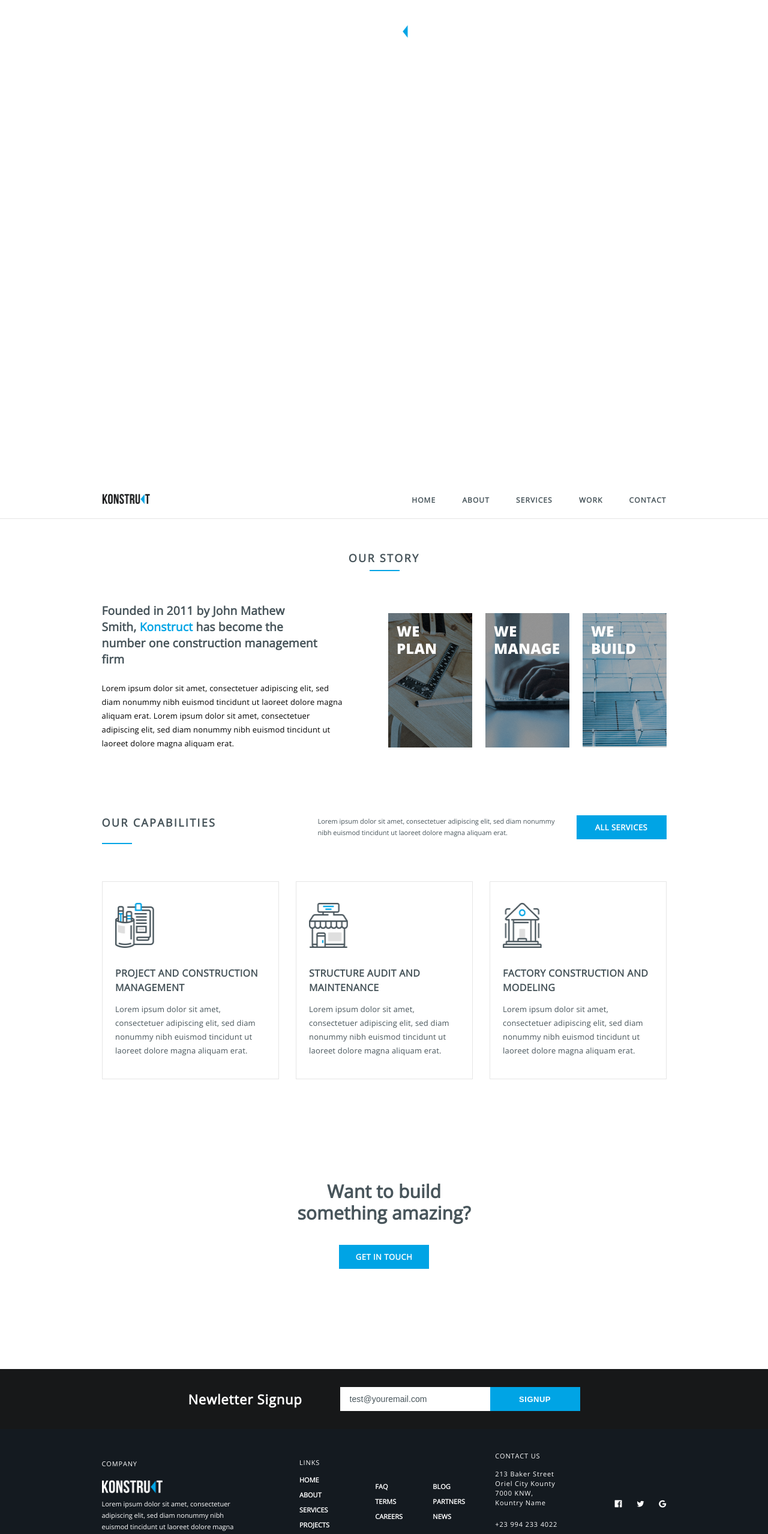
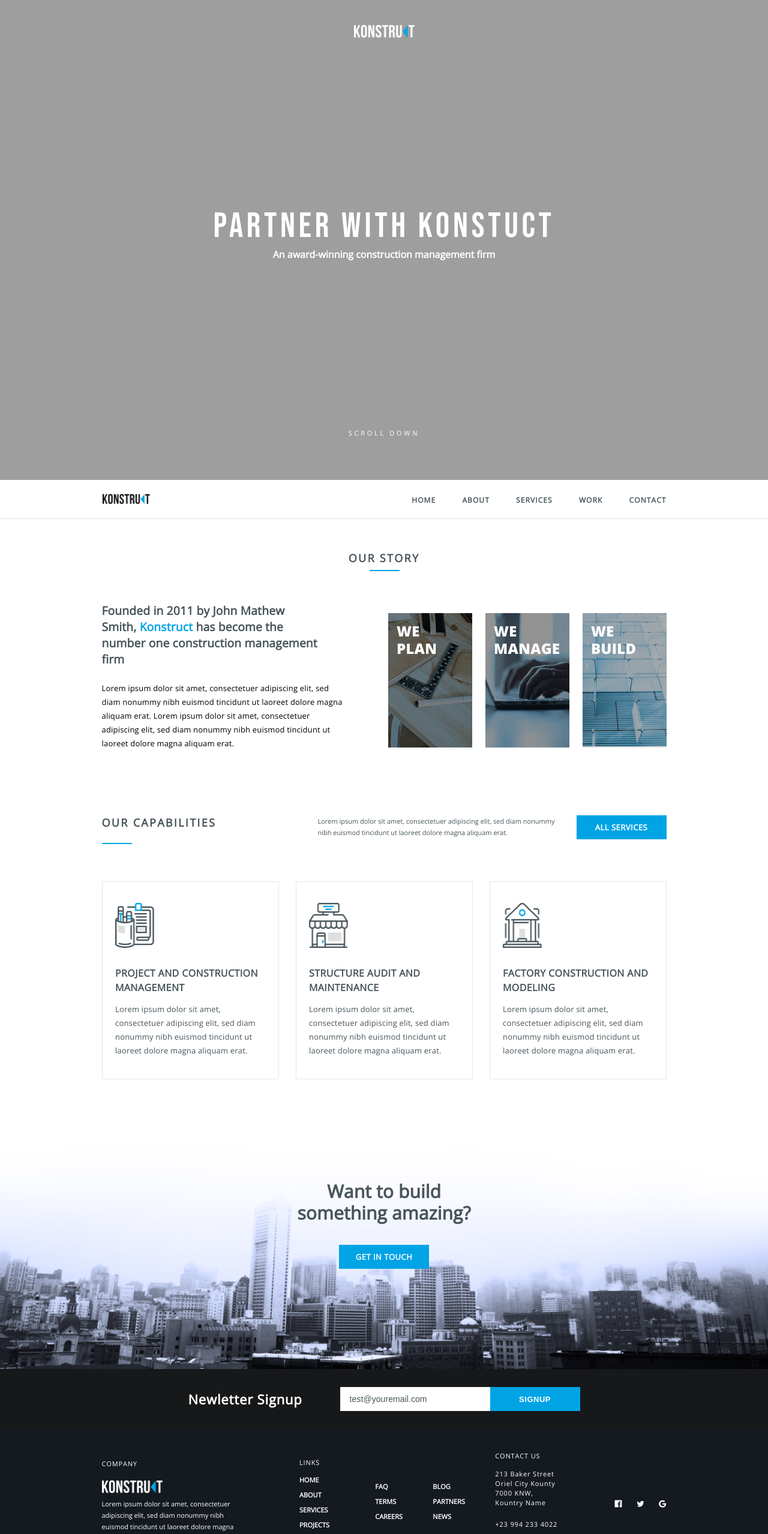
Before and after one commit to jelsey1967/Konstruct, a plain HTML site: page index.html in a window 1280 px wide. Shown: the top 2557 px of the page at 60% size. Drawn offline with nearby package versions, Linux system fonts and the light colour scheme; the site is published under a folder, as on GitHub Pages, so addresses that start at the root find nothing.

Commit message:
fixed img

```diff
--- a/scss/style.scss
+++ b/scss/style.scss
@@ -78,7 +78,7 @@ $ColorBlue: #00a4e5;
 }
 
 .main {
-	background-image: url(/img/bgmain.png);
+	background-image: url("../img/bgmain.png");
 	background-position: center;
 	background-repeat: no-repeat;
 	background-size: cover;
@@ -485,7 +485,7 @@ $ColorBlue: #00a4e5;
 
 .get {
 	height: calc(400px + 99 * ((100vw - 320px) / (1440 - 320)));
-	background-image: url(/img/bg.png);
+	background-image: url("../img/bg.png");
 	background-position: center;
 	background-repeat: no-repeat;
 	background-size: cover;
```
Also changed, not shown: css/style.css, 2 other files.
